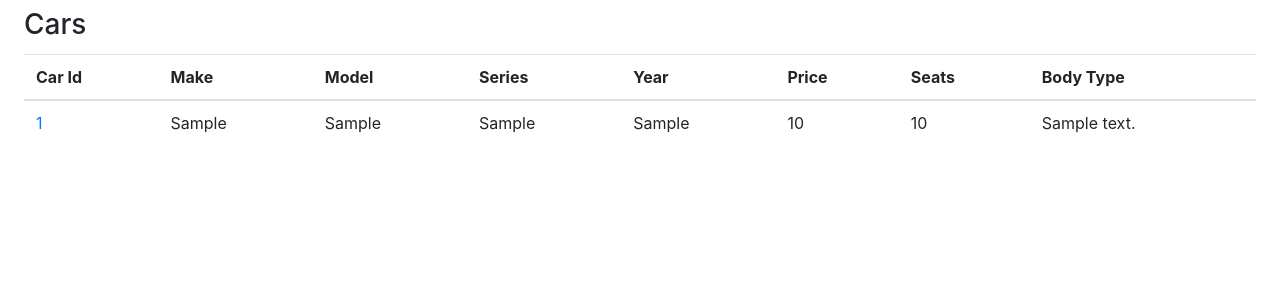
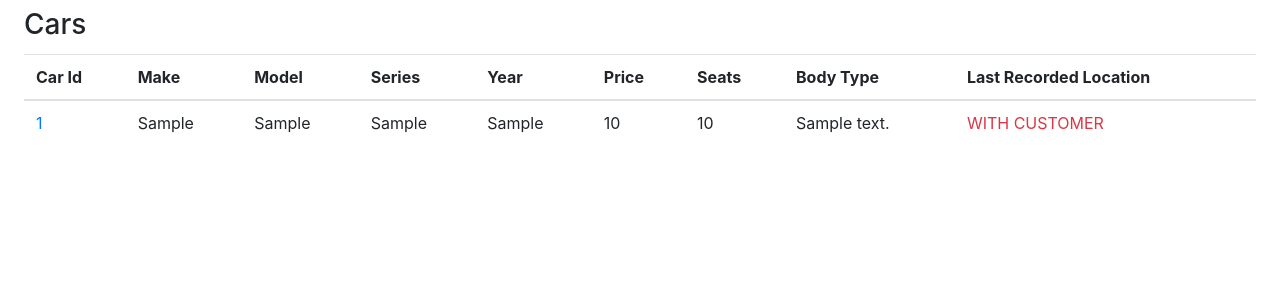
Before and after one commit to thomasvogelaar/IFB299, a Django app: page /cars in a window 1280 px wide. Shown: the part 56-356 px from the top of the page. Run offline with Django 3.2, Linux system fonts and the light colour scheme; a user stored in the database is signed in; tables that the repository leaves empty hold one stand-in row (values such as "Sample post"); some libraries are stand-ins or nearby versions.

Commit message:
Added store reference to cars list.

```diff
--- a/carrental/templates/core/car_list.html
+++ b/carrental/templates/core/car_list.html
@@ -16,6 +16,7 @@
                         <th>Price</th>
                         <th>Seats</th>
                         <th>Body Type</th>
+                        <th>Last Recorded Location</th>
                     </tr>
                 </thead>
                 <tbody>
@@ -29,6 +30,15 @@
                         <td>{{ car.price }}</td>
                         <td>{{ car.seats }}</td>
                         <td>{{ car.bodyType }}</td>
+                        <td>
+                            {% if car.transaction_set.last.type == 'PIC' %}
+                                <span class="text-danger">WITH CUSTOMER</span>
+                            {% elif car.transaction_set.last.type == 'RET' %}
+                                <a href="/stores/{{car.transaction_set.last.store.id}}">{{ car.transaction_set.last.store.name }}</a>
+                            {% else %}
+                                N/A
+                            {% endif %}
+                        </td>
                     </tr>
                 {% endfor %}
                 </tbody>
```
